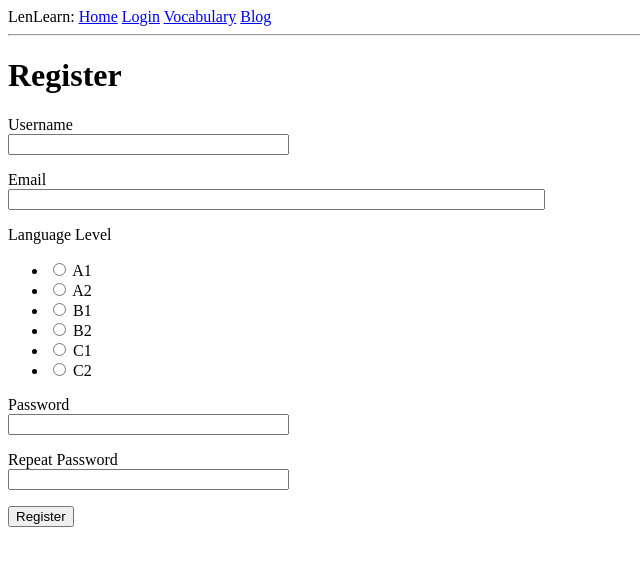
After one commit to Maestro28/LenLearn, a Flask app: page /register in a window 1280 px wide. The commit adds this page. Shown: the top 566 px of the page, without its empty margins (0-640 px from the left). Run offline with Flask 2, Linux system fonts and the light colour scheme.

Commit message:
login, logout and registration

```diff
--- a/app/__init__.py
+++ b/app/__init__.py
@@ -2,10 +2,13 @@ from flask import Flask
 from config import Config
 from flask_sqlalchemy import SQLAlchemy
 from flask_migrate import Migrate
+from flask_login import LoginManager
 
 app = Flask(__name__)
 app.config.from_object(Config)
 db = SQLAlchemy(app)
 migrate = Migrate(app, db)
+login = LoginManager(app)
+login.login_view = 'login'
 
 from app import routes, models
--- a/app/forms.py
+++ b/app/forms.py
@@ -1,10 +1,29 @@
 from flask_wtf import FlaskForm
 from wtforms import StringField, PasswordField, BooleanField, SubmitField, RadioField
-from wtforms.validators import DataRequired
+from wtforms.validators import DataRequired, Email, EqualTo, ValidationError
+from app.models import User
 
 class LoginForm(FlaskForm):
     username = StringField('Username', validators=[DataRequired()])
-    level = RadioField('Language Level', validators=[], choices=["A1", "A2", "B1", "B2", "C1", "C2"])
     password = PasswordField('Password', validators=[DataRequired()])
     remember_me = BooleanField('Remember Me')
     submit = SubmitField('Sign In')
+
+class RegistrationForm(FlaskForm):
+    username = StringField('Username', validators=[DataRequired()])
+    email = StringField('Email', validators=[DataRequired(), Email()])
+    level = RadioField('Language Level', validators=[DataRequired()], choices=["A1", "A2", "B1", "B2", "C1", "C2"])
+    password = PasswordField('Password', validators=[DataRequired()])
+    password2 = PasswordField(
+        'Repeat Password', validators=[DataRequired(), EqualTo('password')])
+    submit = SubmitField('Register')
+
+    def validate_username(self, username):
+        user = User.query.filter_by(username=username.data).first()
+        if user is not None:
+            raise ValidationError('Please use a different username.')
+
+    def validate_email(self, email):
+        user = User.query.filter_by(email=email.data).first()
+        if user is not None:
+            raise ValidationError('Please use a different email address.')
--- a/app/routes.py
+++ b/app/routes.py
@@ -1,18 +1,50 @@
-from app import app
-from flask import render_template, flash, redirect, url_for
-from app.forms import LoginForm
+from app import app, db
+from app.models import User
+from app.forms import LoginForm, RegistrationForm
+from flask import render_template, flash, redirect, url_for, request
+from flask_login import current_user, login_user, logout_user, login_required
+from werkzeug.urls import url_parse
 
 @app.route('/')
 @app.route('/index')
+@login_required
 def index():
-    user = {'username': 'Miguel'}
-    return render_template('index.html', title='Home', user=user)
+    return render_template('index.html', title='Home')
 
 @app.route('/login', methods=['GET', 'POST'])
 def login():
+    if current_user.is_authenticated:
+        return redirect(url_for('index'))
     form = LoginForm()
     if form.validate_on_submit():
-        flash('Login requested for user {}, remember_me={}, radio={}'.format(
-            form.username.data, form.remember_me.data, form.level.data))
+        user = User.query.filter_by(username=form.username.data).first()
+        if user is None or not user.check_password(form.password.data):
+            flash('Invalid username or password')
+            return redirect(url_for('login'))
+        login_user(user, remember=form.remember_me.data)
+
+        next_page = request.args.get('next')
+        if not next_page or url_parse(next_page).netloc != '':
+            next_page = url_for('index')
+        return redirect(next_page)
+
+    return render_template('login.html', title='Sign In', form=form)
+
+@app.route('/logout')
+def logout():
+    logout_user()
+    return redirect(url_for('index'))
+
+@app.route('/register', methods=['GET', 'POST'])
+def register():
+    if current_user.is_authenticated:
         return redirect(url_for('index'))
-    return render_template('login.html', title='Sign In', form=form)
+    form = RegistrationForm()
+    if form.validate_on_submit():
+        user = User(username=form.username.data, email=form.email.data, len_level=form.level.data)
+        user.set_password(form.password.data)
+        db.session.add(user)
+        db.session.commit()
+        flash('Congratulations, you are now a registered user!')
+        return redirect(url_for('login'))
+    return render_template('register.html', title='Register', form=form)
--- a/app/templates/Login.html
+++ b/app/templates/Login.html
@@ -11,10 +11,7 @@
             <span style="color: red;">[{{ error }}]</span>
             {% endfor %}
         </p>
-        <p>
-            {{ form.level.label }}<br>
-            {{ form.level(size=32) }}
-        </p>
+
         <p>
             {{ form.password.label }}<br>
             {{ form.password(size=32) }}<br>
@@ -25,4 +22,5 @@
         <p>{{ form.remember_me() }} {{ form.remember_me.label }}</p>
         <p>{{ form.submit() }}</p>
     </form>
+    <p>New User? <a href="{{ url_for('register') }}">Click to Register!</a></p>
 {% endblock %}
--- a/app/templates/base.html
+++ b/app/templates/base.html
@@ -10,8 +10,15 @@
 <body>
     <div>LenLearn:
         <a href="{{ url_for('index') }}">Home</a>
+
+        {% if current_user.is_anonymous %}
         <a href="{{ url_for('login') }}">Login</a>
+        {% else %}
+        <a href="{{ url_for('logout') }}">Logout</a>
+        {% endif %}
+
         <a href="{{ url_for('login') }}">Vocabulary</a>
+        <a href="{{ url_for('login') }}">Blog</a>
     </div>
         <hr>
         {% with messages = get_flashed_messages() %}
--- a/app/templates/index.html
+++ b/app/templates/index.html
@@ -1,6 +1,7 @@
 {% extends "base.html" %}
 
 {% block content %}
-    <h1>Hi, {{ user.username }}!</h1>
+    <h1>Hi, {{ current_user.username }}!</h1>
+    <h3>Your language level is {{current_user.len_level}}</h3>
 
 {% endblock %}
--- /dev/null
+++ b/app/templates/register.html
@@ -0,0 +1,44 @@
+{% extends "base.html" %}
+
+{% block content %}
+    <h1>Register</h1>
+    <form action="" method="post">
+        {{ form.hidden_tag() }}
+        <p>
+            {{ form.username.label }}<br>
+            {{ form.username(size=32) }}<br>
+            {% for error in form.username.errors %}
+            <span style="color: red;">[{{ error }}]</span>
+            {% endfor %}
+        </p>
+        <p>
+            {{ form.email.label }}<br>
+            {{ form.email(size=64) }}<br>
+            {% for error in form.email.errors %}
+            <span style="color: red;">[{{ error }}]</span>
+            {% endfor %}
+        </p>
+        <p>
+            {{ form.level.label }}<br>
+            {{ form.level(size=32) }}
+            {% for error in form.level.errors %}
+            <span style="color: red;">[{{ error }}]</span>
+            {% endfor %}
+        </p>
+        <p>
+            {{ form.password.label }}<br>
+            {{ form.password(size=32) }}<br>
+            {% for error in form.password.errors %}
+            <span style="color: red;">[{{ error }}]</span>
+            {% endfor %}
+        </p>
+        <p>
+            {{ form.password2.label }}<br>
+            {{ form.password2(size=32) }}<br>
+            {% for error in form.password2.errors %}
+            <span style="color: red;">[{{ error }}]</span>
+            {% endfor %}
+        </p>
+        <p>{{ form.submit() }}</p>
+    </form>
+{% endblock %}
--- a/lenLern.py
+++ b/lenLern.py
@@ -3,4 +3,5 @@ from app.models import User, Post
 
 @app.shell_context_processor
 def make_shell_context():
+    # don't work
     return {'db': db, 'User': User, 'Post': Post}
```
Also changed, not shown: app/models.py (+14 -2 lines).
